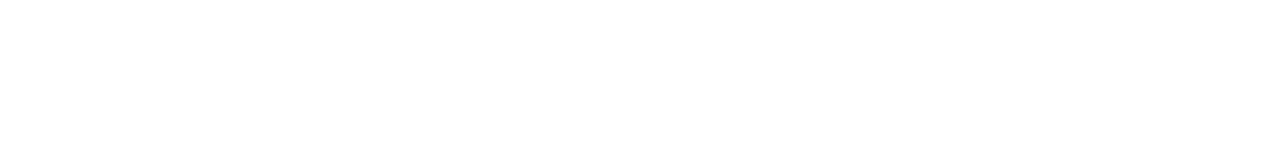
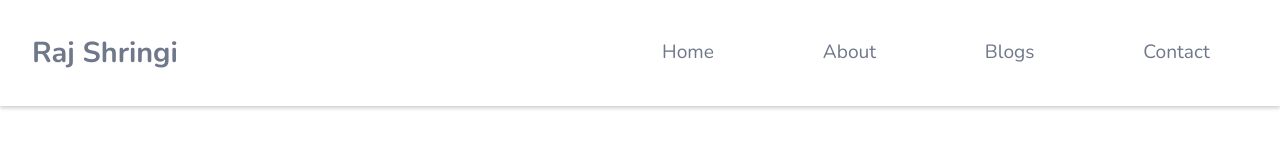
Before and after one commit to RajShringi/Advanced-CSS-final-checkpoint, a plain HTML site: page index.html in a window 1280 px wide. Drawn offline with nearby package versions, Linux system fonts and the light colour scheme.

Commit message:
add header and give style

```diff
--- /dev/null
+++ b/assets/stylesheet/_general.scss
@@ -0,0 +1,34 @@
+@import url("https://fonts.googleapis.com/css2?family=Nunito:wght@400;500;600;700;800&display=swap");
+
+*,
+*::before,
+*::after {
+  box-sizing: border-box;
+}
+
+body {
+  font-family: "Nunito", sans-serif;
+  line-height: 1.5;
+}
+
+a {
+  text-decoration: none;
+}
+
+.full-width {
+  width: 100%;
+}
+
+.container {
+  max-width: 1280px;
+  width: 100%;
+  margin: 0 auto;
+  padding: 0 2rem;
+}
+
+.flex {
+  display: flex;
+  justify-content: space-between;
+  align-items: center;
+  flex-wrap: wrap;
+}
--- /dev/null
+++ b/assets/stylesheet/_reset.scss
@@ -0,0 +1,124 @@
+html,
+body,
+div,
+span,
+applet,
+object,
+iframe,
+h1,
+h2,
+h3,
+h4,
+h5,
+h6,
+p,
+blockquote,
+pre,
+a,
+abbr,
+acronym,
+address,
+big,
+cite,
+code,
+del,
+dfn,
+em,
+img,
+ins,
+kbd,
+q,
+s,
+samp,
+small,
+strike,
+strong,
+sub,
+sup,
+tt,
+var,
+b,
+u,
+i,
+center,
+dl,
+dt,
+dd,
+ol,
+ul,
+li,
+fieldset,
+form,
+label,
+legend,
+table,
+caption,
+tbody,
+tfoot,
+thead,
+tr,
+th,
+td,
+article,
+aside,
+canvas,
+details,
+embed,
+figure,
+figcaption,
+footer,
+header,
+hgroup,
+menu,
+nav,
+output,
+ruby,
+section,
+summary,
+time,
+mark,
+audio,
+video {
+  margin: 0;
+  padding: 0;
+  border: 0;
+  font-size: 100%;
+  font: inherit;
+  vertical-align: baseline;
+}
+/* HTML5 display-role reset for older browsers */
+article,
+aside,
+details,
+figcaption,
+figure,
+footer,
+header,
+hgroup,
+menu,
+nav,
+section {
+  display: block;
+}
+body {
+  line-height: 1;
+}
+ol,
+ul {
+  list-style: none;
+}
+blockquote,
+q {
+  quotes: none;
+}
+blockquote:before,
+blockquote:after,
+q:before,
+q:after {
+  content: "";
+  content: none;
+}
+table {
+  border-collapse: collapse;
+  border-spacing: 0;
+}
--- a/assets/stylesheet/_vars.scss
+++ b/assets/stylesheet/_vars.scss
@@ -2,3 +2,4 @@ $primary: #5ab9ea;
 $secondary: #8860d0;
 $background-primary: #c1c8e4;
 $background-secondary: #5680e9;
+$primary-text-color: #6f778a;
--- a/assets/stylesheet/style.scss
+++ b/assets/stylesheet/style.scss
@@ -1,151 +1,30 @@
-@import url("https://fonts.googleapis.com/css2?family=Nunito:wght@400;500;600;700;800&display=swap");
-html,
-body,
-div,
-span,
-applet,
-object,
-iframe,
-h1,
-h2,
-h3,
-h4,
-h5,
-h6,
-p,
-blockquote,
-pre,
-a,
-abbr,
-acronym,
-address,
-big,
-cite,
-code,
-del,
-dfn,
-em,
-img,
-ins,
-kbd,
-q,
-s,
-samp,
-small,
-strike,
-strong,
-sub,
-sup,
-tt,
-var,
-b,
-u,
-i,
-center,
-dl,
-dt,
-dd,
-ol,
-ul,
-li,
-fieldset,
-form,
-label,
-legend,
-table,
-caption,
-tbody,
-tfoot,
-thead,
-tr,
-th,
-td,
-article,
-aside,
-canvas,
-details,
-embed,
-figure,
-figcaption,
-footer,
-header,
-hgroup,
-menu,
-nav,
-output,
-ruby,
-section,
-summary,
-time,
-mark,
-audio,
-video {
-  margin: 0;
-  padding: 0;
-  border: 0;
-  font-size: 100%;
-  font: inherit;
-  vertical-align: baseline;
+@import "vars";
+@import "reset";
+@import "general";
+
+//Header
+.navbar {
+  box-shadow: 0 2px 4px rgba($color: #000000, $alpha: 0.2);
+  .logo {
+    font-size: 1.8rem;
+    font-weight: 700;
+    color: $primary-text-color;
   }
-/* HTML5 display-role reset for older browsers */
-article,
-aside,
-details,
-figcaption,
-figure,
-footer,
-header,
-hgroup,
-menu,
-nav,
-section {
-  display: block;
+  a {
+    display: inline-block;
   }
-body {
-  line-height: 1;
+  .nav-list {
+    li {
+      margin-left: 2rem;
+      a {
+        font-size: 1.2rem;
+        color: $primary-text-color;
+        padding: 2em 2em;
+        &:hover {
+          color: $secondary;
+          background-color: rgba($color: $secondary, $alpha: 0.2);
         }
-ol,
-ul {
-  list-style: none;
       }
-blockquote,
-q {
-  quotes: none;
     }
-blockquote:before,
-blockquote:after,
-q:before,
-q:after {
-  content: "";
-  content: none;
   }
-table {
-  border-collapse: collapse;
-  border-spacing: 0;
 }
-
-*,
-*::before,
-*::after {
-  box-sizing: border-box;
-}
-
-body {
-  font-family: "Nunito", sans-serif;
-  line-height: 1.5;
-}
-
-a {
-  text-decoration: none;
-}
-
-.full-width {
-  width: 100%;
-}
-
-.container {
-  max-width: 1280px;
-  width: 100%;
-  margin: 0 auto;
-  padding: 0 2rem;
-}
--- a/index.html
+++ b/index.html
@@ -14,5 +14,19 @@
       referrerpolicy="no-referrer"
     />
   </head>
-  <body></body>
+  <body>
+    <header class="navbar">
+      <div class="container flex">
+        <a href="#" class="logo">Raj Shringi</a>
+        <nav class="nav">
+          <ul class="nav-list flex">
+            <li><a href="#">Home</a></li>
+            <li><a href="#">About</a></li>
+            <li><a href="#">Blogs</a></li>
+            <li><a href="#">Contact</a></li>
+          </ul>
+        </nav>
+      </div>
+    </header>
+  </body>
 </html>
```
Also changed, not shown: assets/stylesheet/style.css, 1 other file. Lines whose indentation alone changed are shown as unchanged.
